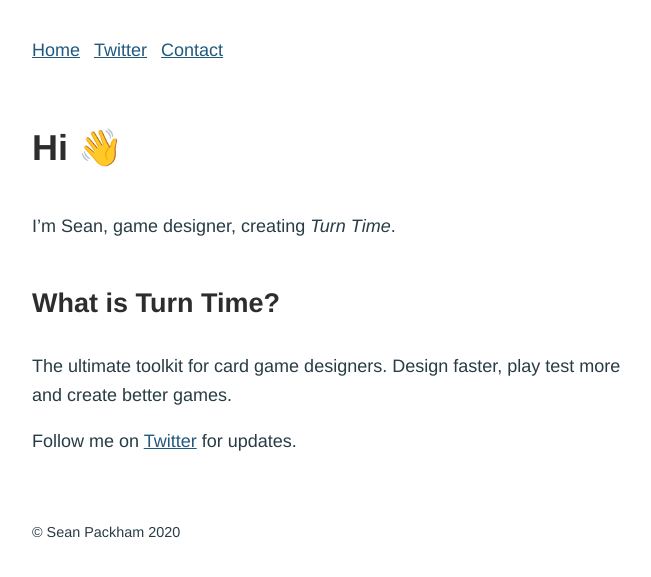
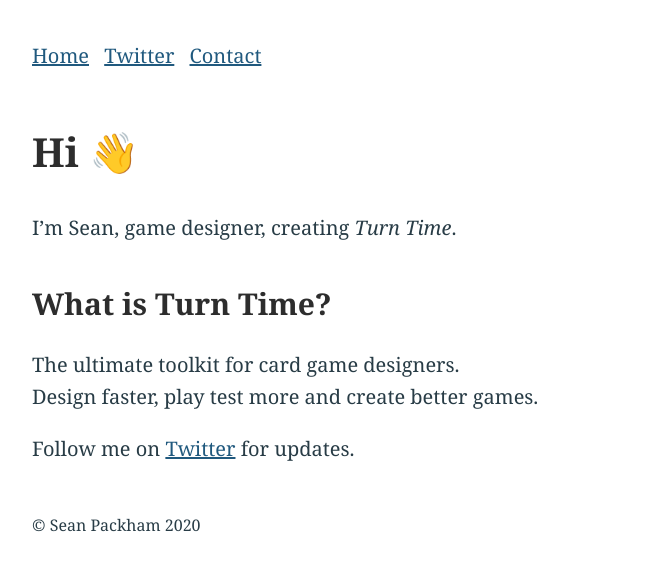
Before and after one commit to SeanPackham/seanpackham.github.io, a Jekyll site: the page built from index.md, in a window 1280 px wide. Shown: the top 577 px of the page, without its empty margins (308-959 px from the left). Built offline with Jekyll 4.4.1, drawn with Linux system fonts in a browser that asks for light colours; our own code applies the rules of GitHub Pages for plain Markdown files.

```diff
--- a/index.md
+++ b/index.md
@@ -9,6 +9,7 @@
 ## What is Turn Time?
 
 The ultimate toolkit for card game designers.
+<br>
 Design faster, play test more and create better games.
 
 Follow me on [Twitter](https://twitter.com/seanpackham) for updates.
--- a/styles.css
+++ b/styles.css
@@ -1,9 +1,7 @@
 
 body {
-  font-family:
-    "HelveticaNeue-Light", "Helvetica Neue Light", "Helvetica Neue",
-    Helvetica, Arial, "Lucida Grande", sans-serif;
-  font-size: 18px;
+  font-family: Georgia, Helvetica, Arial, sans-serif;
+  font-size: 20px;
   line-height: 1.6;
   color: #283c46;
   max-width: 600px;
@@ -16,6 +14,7 @@
 
 h1, h2, h3 {
   color: #2d2d2d;
+  line-height: 1;
   margin: 1.5em 0 1em 0;
 }
 
@@ -26,15 +25,10 @@
 a, a:visited { color: #20597e; }
 a:hover { color: #002147 }
 
-ul { margin: 1.5em 0; }
-li { }
-
-header {
-  margin: 0 0 1.5em;
-}
+p { margin: 1em 0; }
 
 footer {
-  margin: 4.5em 0 0;
+  margin: 3em 0 0;
   font-size: 0.8em;
 }
 
```
